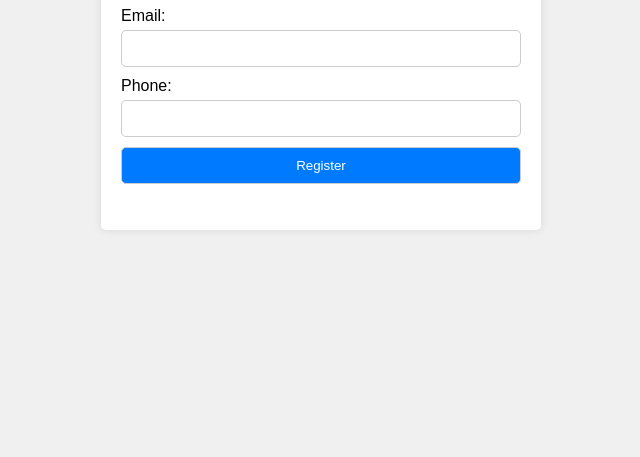
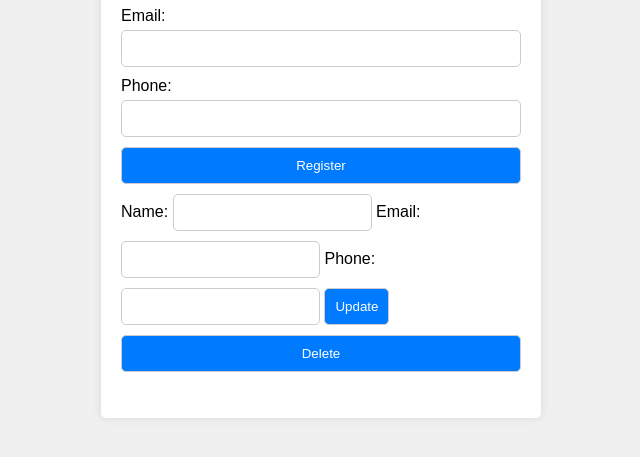
Before and after one commit to rahulvikhe/nodejs-event-registration, a plain HTML site: page src/frontend/index.html in a window 1280 px wide. Shown: the part 213-670 px from the top of the page, without its empty margins (319-959 px from the left). Drawn offline with Linux system fonts and the light colour scheme.

Commit message:
Update index.html

```diff
--- a/src/frontend/index.html
+++ b/src/frontend/index.html
@@ -18,6 +18,20 @@
         <input type="tel" id="phone" name="phone" required>
         <button type="submit">Register</button>
     </form>
+    <div id="update-form">
+        <label for="update-name">Name:</label>
+        <input type="text" id="update-name" name="name" required>
+        <label for="update-email">Email:</label>
+        <input type="email" id="update-email" name="email" required>
+        <label for="update-phone">Phone:</label>
+        <input type="tel" id="update-phone" name="phone" required>
+        <button id="update-btn" type="button">Update</button>
+    </div>
+    <form id="delete-form">
+        <input type="hidden" id="delete-id" name="id">
+        <button type="submit">Delete</button>
+    </form>
+    <ul id="registrations-list"></ul>
     <p id="message"></p>
 </div>
 
```
